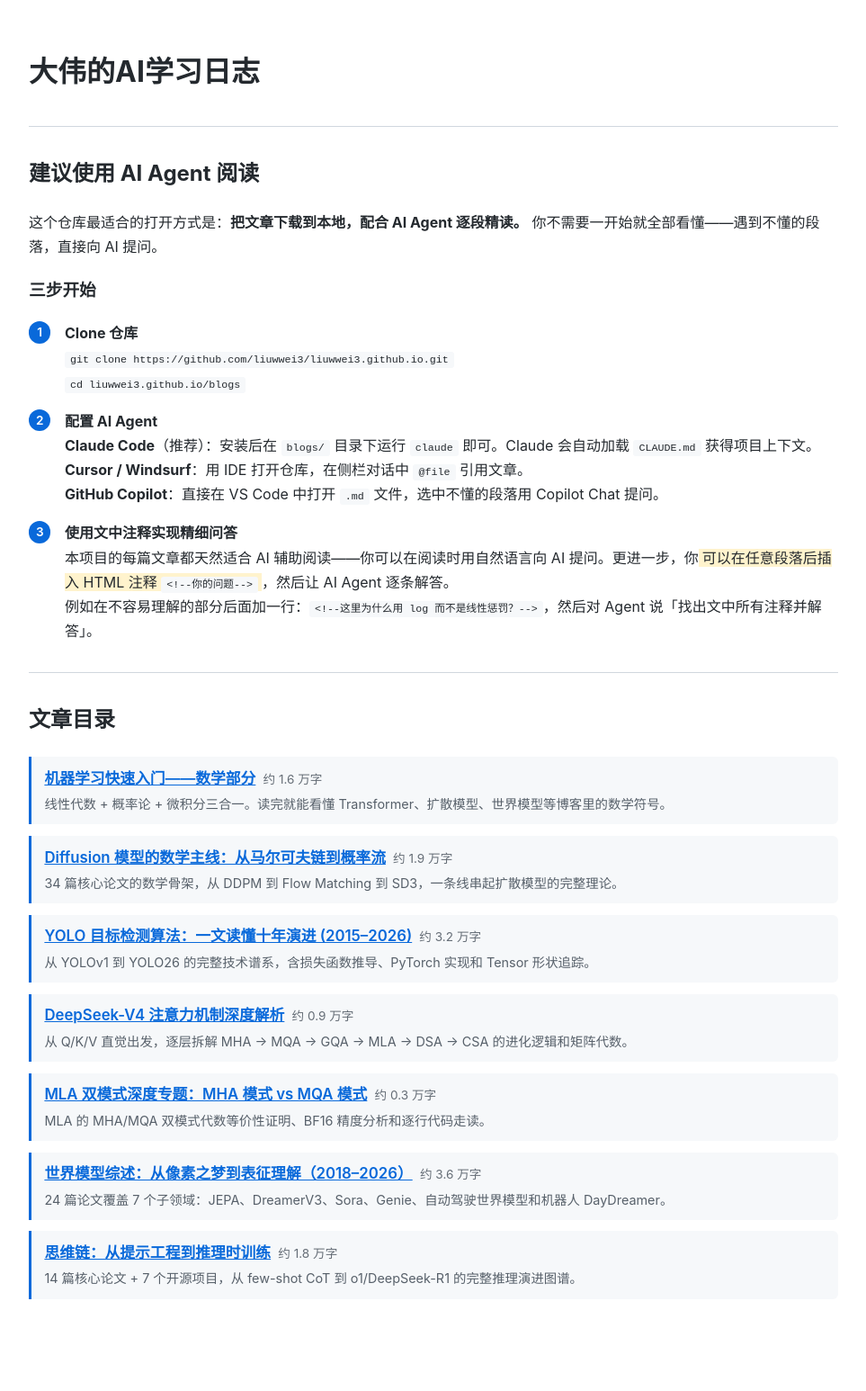
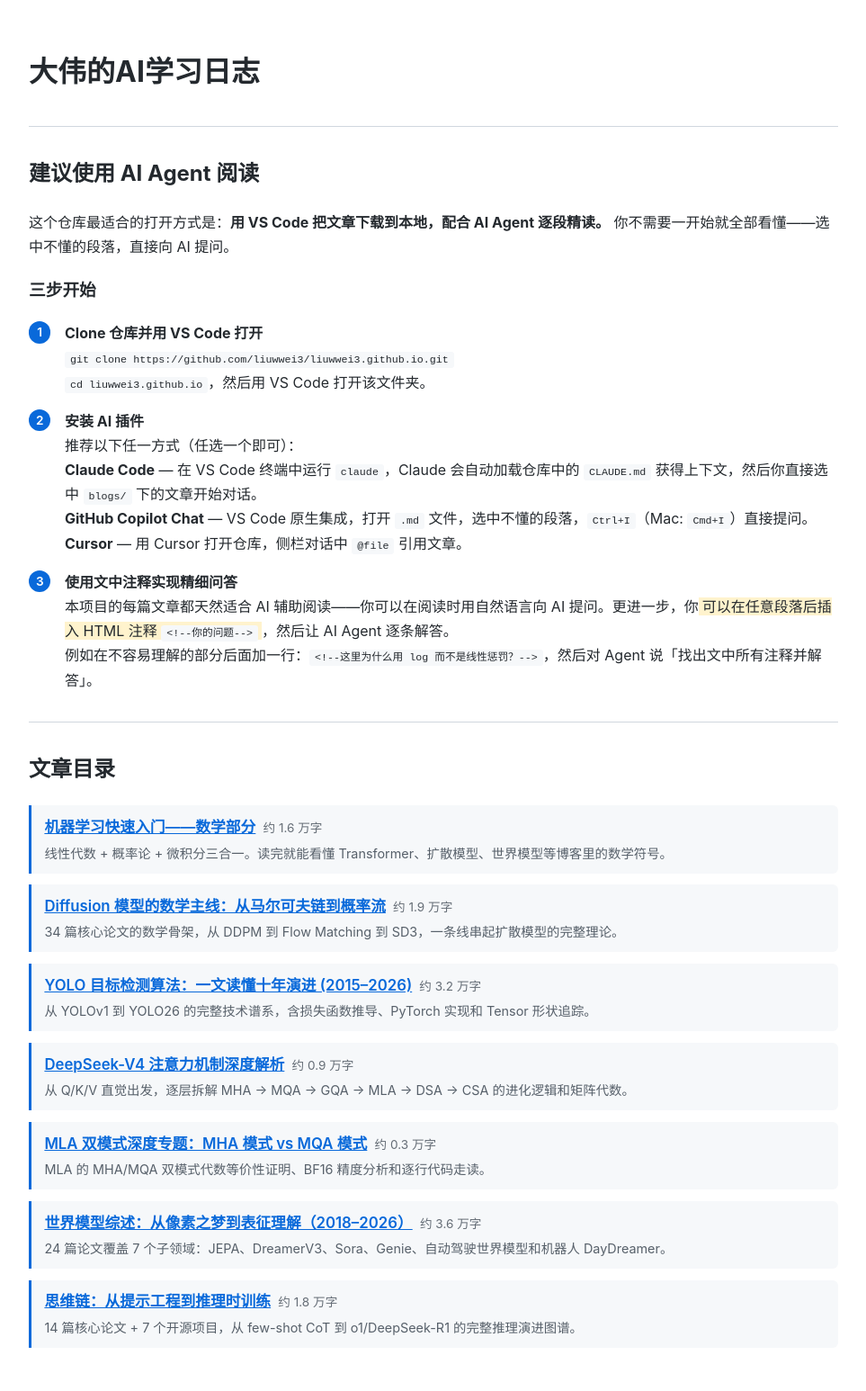
Before and after one commit to liuwwei3/liuwwei3.github.io, a Jekyll site: the page built from index.md, in a window 1280 px wide. Shown: the whole page at 90% size, without its empty margins (158-1121 px from the left). Built offline with Jekyll 4.4.1, drawn with Linux system fonts in a browser that asks for light colours; before the commit the page ends 1492 px from its top, so only the background shows below that.

Commit message:
AI Agent 阅读指南：以 VS Code 为主线重写三步流程

```diff
--- a/index.md
+++ b/index.md
@@ -23,21 +23,22 @@ title: 大伟的AI学习日志
 
 ## 建议使用 AI Agent 阅读
 
-这个仓库最适合的打开方式是：**把文章下载到本地，配合 AI Agent 逐段精读。** 你不需要一开始就全部看懂——遇到不懂的段落，直接向 AI 提问。
+这个仓库最适合的打开方式是：**用 VS Code 把文章下载到本地，配合 AI Agent 逐段精读。** 你不需要一开始就全部看懂——选中不懂的段落，直接向 AI 提问。
 
 ### 三步开始
 
 <ol class="ai-steps">
   <li>
-    <strong>Clone 仓库</strong><br>
+    <strong>Clone 仓库并用 VS Code 打开</strong><br>
     <code>git clone https://github.com/liuwwei3/liuwwei3.github.io.git</code><br>
-    <code>cd liuwwei3.github.io/blogs</code>
+    <code>cd liuwwei3.github.io</code>，然后用 VS Code 打开该文件夹。
   </li>
   <li>
-    <strong>配置 AI Agent</strong><br>
-    <strong>Claude Code</strong>（推荐）：安装后在 <code>blogs/</code> 目录下运行 <code>claude</code> 即可。Claude 会自动加载 <code>CLAUDE.md</code> 获得项目上下文。<br>
-    <strong>Cursor / Windsurf</strong>：用 IDE 打开仓库，在侧栏对话中 <code>@file</code> 引用文章。<br>
-    <strong>GitHub Copilot</strong>：直接在 VS Code 中打开 <code>.md</code> 文件，选中不懂的段落用 Copilot Chat 提问。
+    <strong>安装 AI 插件</strong><br>
+    推荐以下任一方式（任选一个即可）：<br>
+    <strong>Claude Code</strong> — 在 VS Code 终端中运行 <code>claude</code>，Claude 会自动加载仓库中的 <code>CLAUDE.md</code> 获得上下文，然后你直接选中 <code>blogs/</code> 下的文章开始对话。<br>
+    <strong>GitHub Copilot Chat</strong> — VS Code 原生集成，打开 <code>.md</code> 文件，选中不懂的段落，<code>Ctrl+I</code>（Mac: <code>Cmd+I</code>）直接提问。<br>
+    <strong>Cursor</strong> — 用 Cursor 打开仓库，侧栏对话中 <code>@file</code> 引用文章。
   </li>
   <li>
     <strong>使用文中注释实现精细问答</strong><br>
```
